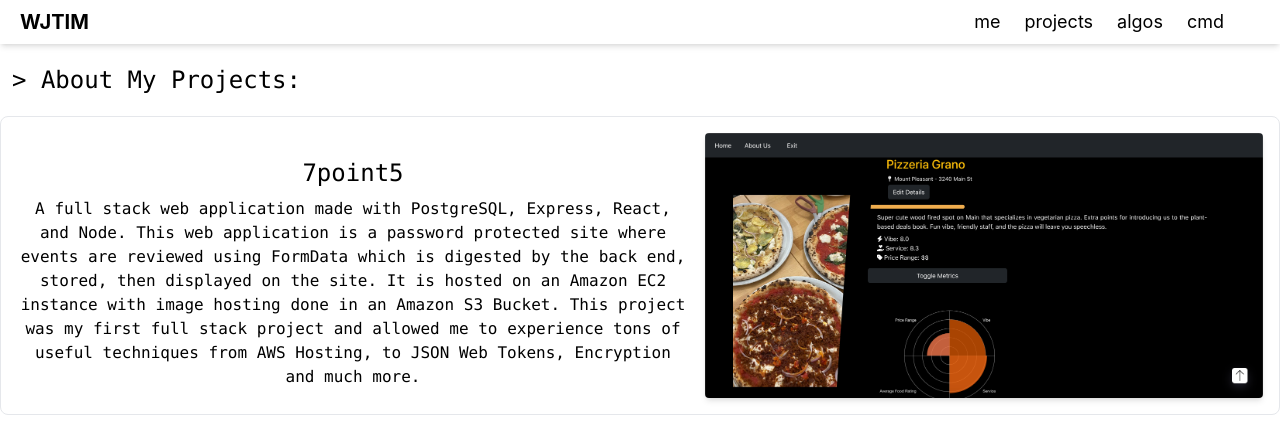
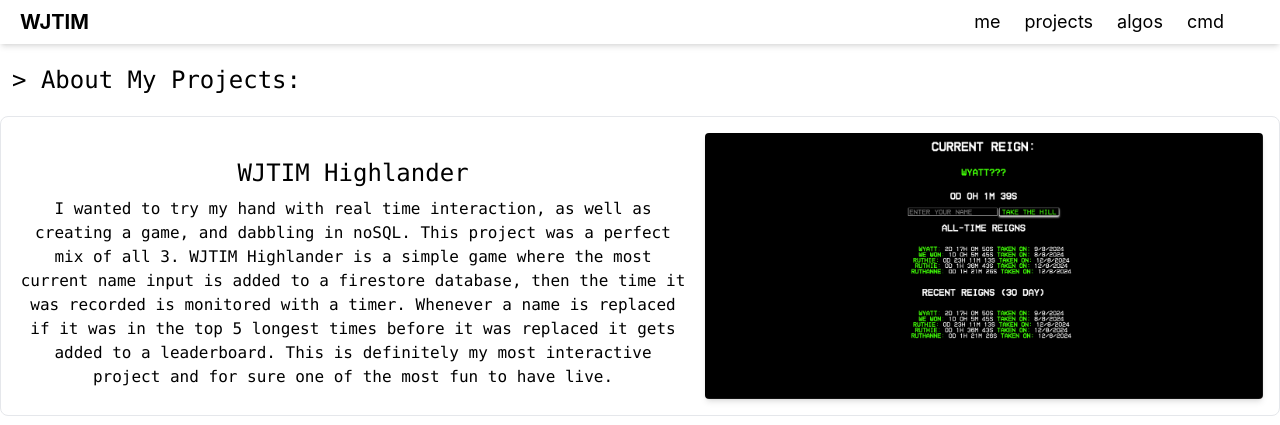
Before and after one commit to wjtim/portfolio, a React (Create React App) app: page /projects in a window 1280 px wide. Shown: the top 425 px of the page. Built offline with nearby package versions, Linux system fonts and the light colour scheme.

Commit message:
Added highlander and firebase

```diff
--- a/src/components/HomePage.jsx
+++ b/src/components/HomePage.jsx
@@ -7,6 +7,7 @@
 import twitcheck from '../Images/LogoImages/Twitcheck.png';
 import portfolio from '../Images/LogoImages/Portfolio.png';
 import terminal from '../Images/LogoImages/Terminal.png';
+import highlander from '../Images/ProjectImages/HighlanderDetails.png'
 import '../index.css';
 
 
@@ -27,6 +28,12 @@
     'improve': 'text-orange-500'
   };
   const cards = [
+    {
+      title:"Highlander",
+      description:"Can you hold the crown? A real time king of the hill game made with firebase",
+      image: highlander,
+      link:"https://highlander.wjtim.com"
+    },
     {
       title: '7point5.club',
       description: 'A password protected secret club site. This is a full stack project using PERN.',
--- a/src/components/ProjectsPage.jsx
+++ b/src/components/ProjectsPage.jsx
@@ -3,6 +3,7 @@
 import twitchDetails from '../Images/ProjectImages/TwitcheckDetails.png'
 import algoDetails from '../Images/LogoImages/Graphs.png'
 import terminalDetails from '../Images/LogoImages/Terminal.png'
+import highlanderDetails from '../Images/ProjectImages/HighlanderDetails.png'
 
 const Project = ({ name, description, image}) => {
   return (
@@ -24,6 +25,13 @@
   return (
     <div>
     <div className="text-2xl font-mono pr-1 my-5 mx-3"> {"> About My Projects:"} </div>
+    <Project
+    name="WJTIM Highlander"
+    image={highlanderDetails}
+    description="I wanted to try my hand with real time interaction, as well as creating a game, and dabbling in noSQL. This project was a
+    perfect mix of all 3. WJTIM Highlander is a simple game where the most current name input is added to a firestore database, then the time
+    it was recorded is monitored with a timer. Whenever a name is replaced if it was in the top 5 longest times before it was replaced it gets added to a leaderboard.
+    This is definitely my most interactive project and for sure one of the most fun to have live."/>
     <Project
     name="7point5"
     image={spfDetail}
--- a/src/components/SkillSection.jsx
+++ b/src/components/SkillSection.jsx
@@ -24,6 +24,7 @@
 import cppLogo from '../Images/LogoImages/CppLogo.png'
 import uvicLogo from '../Images/LogoImages/UVIC.png'
 import ellipsis from '../Images/LogoImages/ellipsis.png'
+import firebaseLogo from '../Images/LogoImages/Firebase.png'
 
 const Category = ({ title, children }) => {
   return (
@@ -87,6 +88,7 @@
           <Technology name="Node.js" proficiency={90} image={nodeLogo} />
           <Technology name="Express.js" proficiency={90} image={expressLogo} />
           <Technology name="AWS" proficiency={80} image={awsLogo} />
+          <Technology name="Firebase" proficiency={80} image={firebaseLogo} />
           <Technology name="Django" proficiency={75} image={djangoLogo} />
           <Technology name="Flask" proficiency={75} image={flaskLogo} />
 
```
Also changed, not shown: src/Images/LogoImages/Firebase.png (added), src/Images/ProjectImages/HighlanderDetails.png (added).
